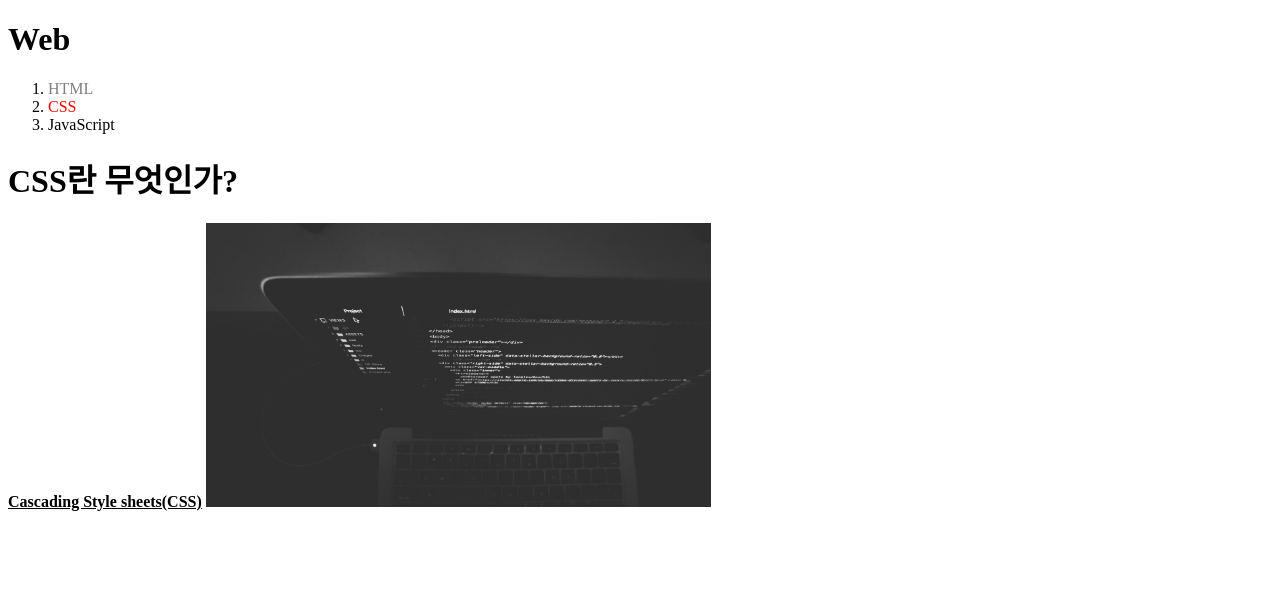
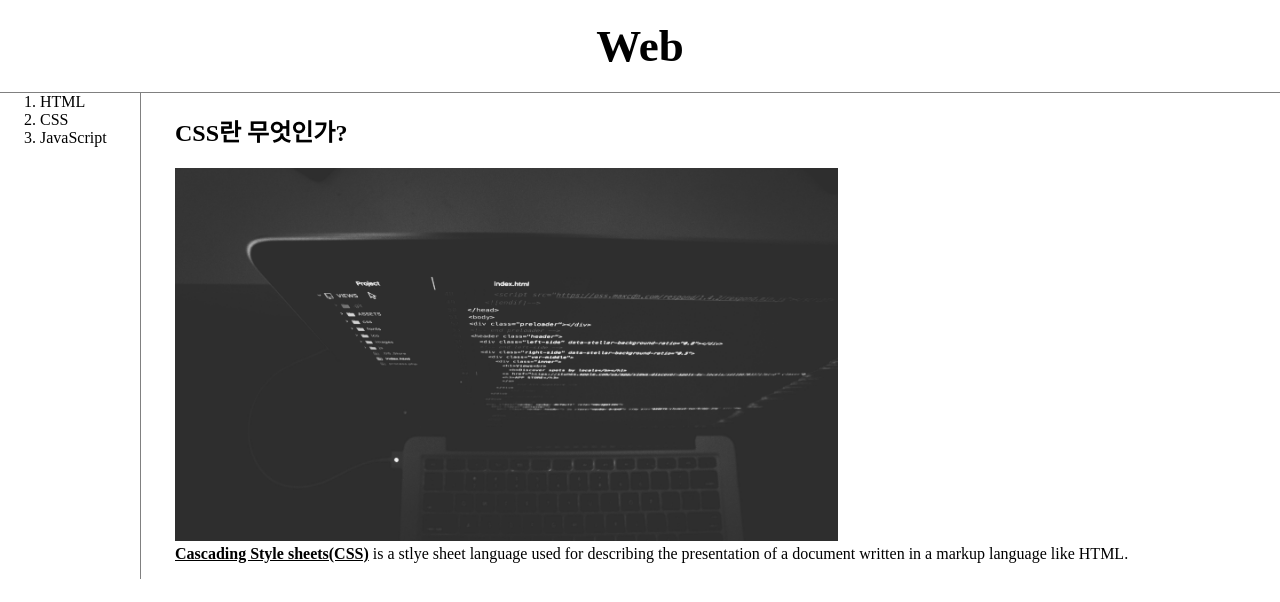
Before and after one commit to KSN99/HTML-CSS-JAVASCRIPT, a plain HTML site: page 2.html in a window 1280 px wide. Drawn offline with Linux system fonts and the light colour scheme.

Commit message:
grid display: grid grid-templat-colunmns : 150px 1fr;

```diff
--- a/2.html
+++ b/2.html
@@ -9,30 +9,52 @@
         color: black;
         text-decoration: none;
       }
-      .saw {
-        color:gray;
+
+      #grid {
+
+        display: grid;
+        grid-template-columns: 150px 1fr;
       }
-      #active {
-         color: red;
+      #grid #article{
+        padding-left: 25px;
       }
-      <!-- active class가 saw클래스보다 늦게 등장했기때문에 액티브 클래스의 영향을 받음 -->
-      <!-- id > class > tag  -->
+
       h1{
         font-size: 45px;
         text-align: center;
+        border-bottom: 1px solid gray;
+        margin: 0px;
+        padding: 20px;
+      }
+      #grid ol{
+        border-right: 1px solid gray;
+        width: 100px;
+        margin: 0px;
+      }
+      body{
+        margin:0px;
       }
     </style> <!-- style tag 사용 -->
   </head>
+
   <body>
+
     <h1><a href="index.html">Web</a></h1>
+
+   <div id="grid">
     <ol>
       <li><a href="1.html" class="saw">HTML</a></li>
       <li><a href="2.html" class="saw" id="active">CSS</a></li>
       <li><a href="3.html">JavaScript</a></li> <!--ctrl누른채로클릭하고li타이핑 -->
     </ol>
-    <h1>CSS란 무엇인가?</h1>
-    <p><a href="https://www.w3.org/TR/css/" target="_blank" title="HTML5 specification">
-      <strong><u>Cascading Style sheets(CSS)</u></strong></a>
-      <img src="coding.jpg" width="40%">
 
+      <div id="article">
+          <h2>CSS란 무엇인가?</h2>
+          <p><a href="https://www.w3.org/TR/css/" target="_blank" title="HTML5 specification">
+            <img src="coding.jpg" width="60%" ><br>
+            <strong><u>Cascading Style sheets(CSS)</u></strong></a> is a stlye sheet language
+            used for describing the presentation of a document written in a markup language like
+            HTML.</p>
+      </div>
+  </div>
   </body>
```
Also changed, not shown: grid.html (added, +27 -0 lines).
